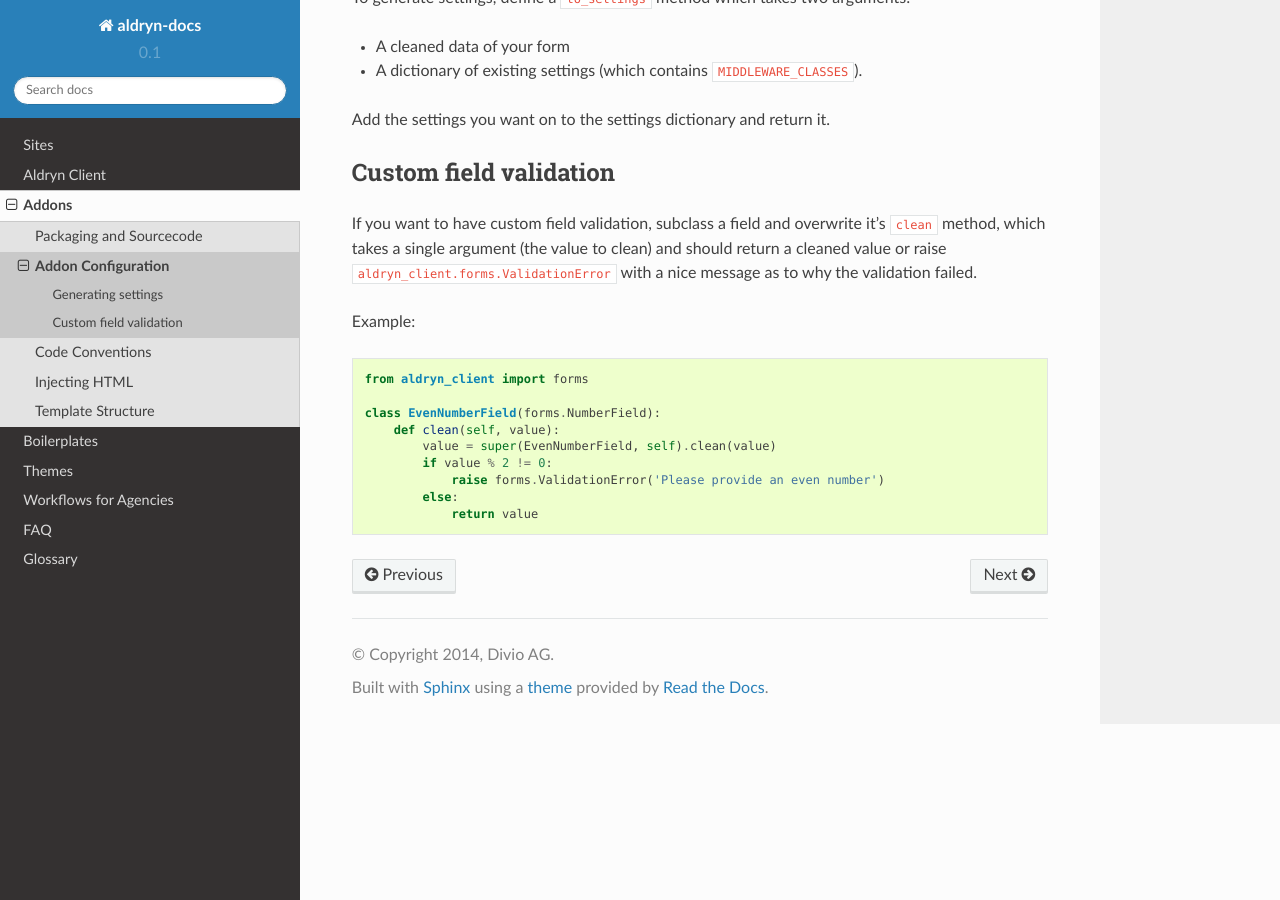
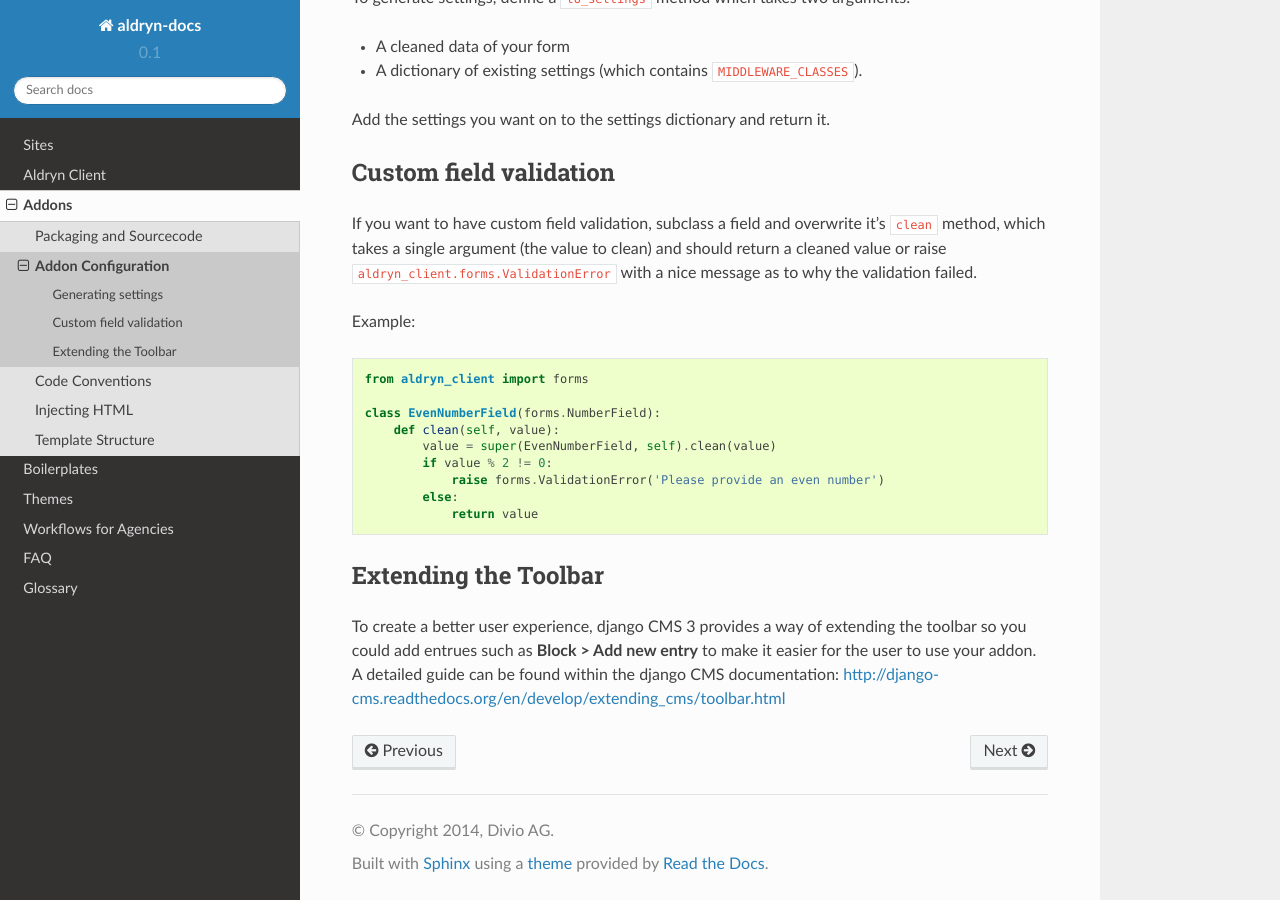
Before and after one commit to aldryn/aldryn-docs, a Sphinx documentation site: the page built from docs/addons/addon-configuration.rst, in a window 1280 px wide and 900 px high, scrolled down 1301 px. Built offline with Sphinx 7.4.7 and the Read the Docs theme 2.0.0, drawn with Linux system fonts in a browser that asks for light colours; pages that are not in the unit, such as notebooks, are missing from menus.

Commit message:
add info for extending the toolbar

```diff
--- a/docs/addons/addon-configuration.rst
+++ b/docs/addons/addon-configuration.rst
@@ -63,3 +63,12 @@ Example:
                 raise forms.ValidationError('Please provide an even number')
             else:
                 return value
+
+
+Extending the Toolbar
+---------------------
+
+To create a better user experience, django CMS 3 provides a way of extending the toolbar so you could add entrues such
+as **Block > Add new entry** to make it easier for the user to use your addon. A detailed guide can be found within
+the django CMS documentation:
+http://django-cms.readthedocs.org/en/develop/extending_cms/toolbar.html
```
